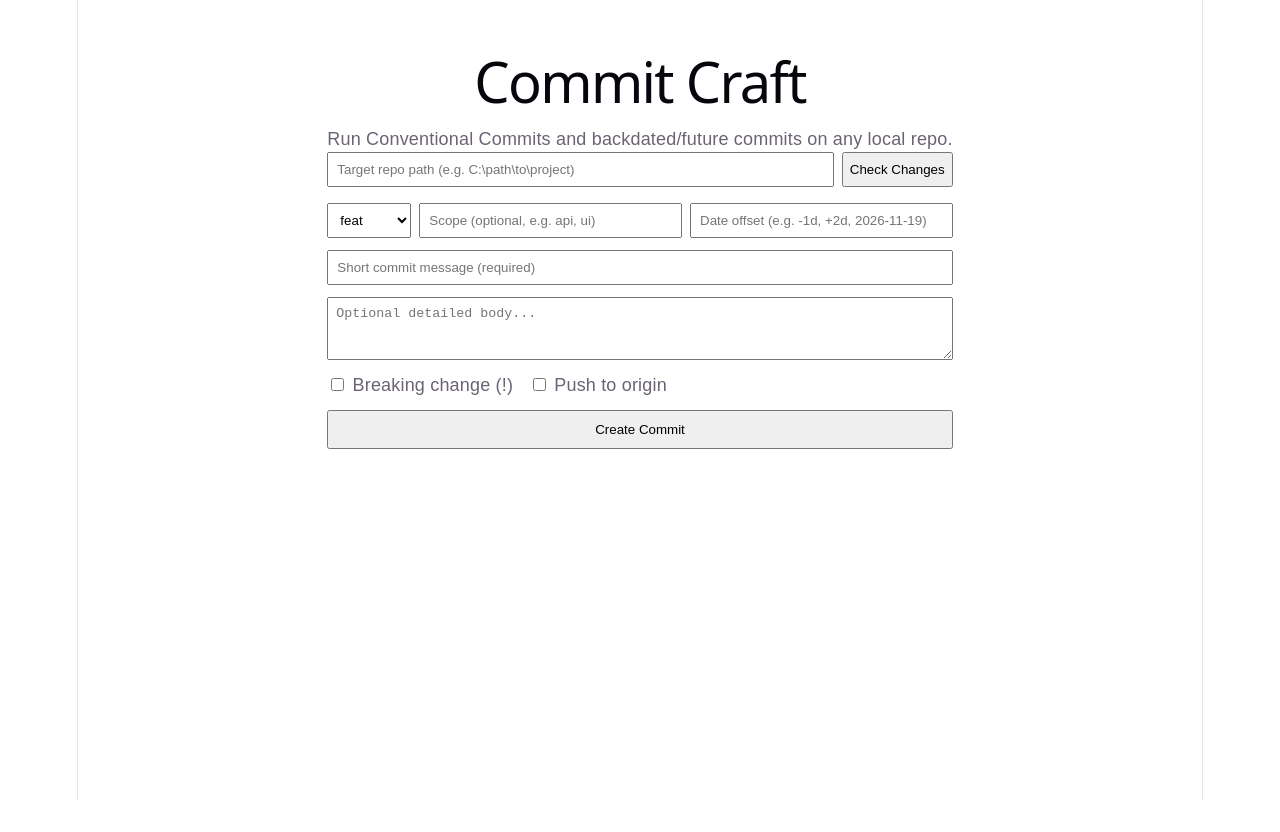
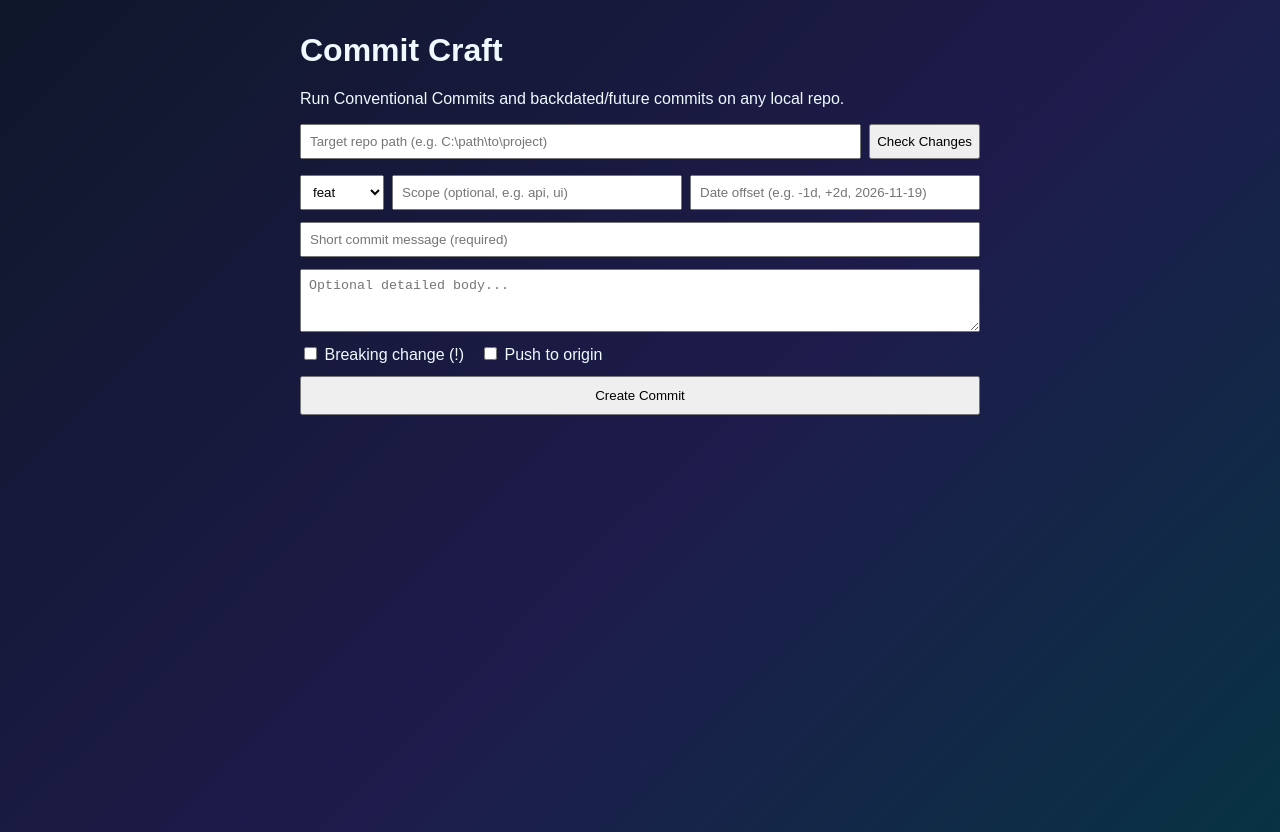
Before and after one commit to SenaEnana/Commit-Craft, a React (Vite) app in the folder frontend/: page / in a window 1280 px wide. Before the commit the page ends 800 px from the top, so only its background shows below. Built offline with nearby package versions, Linux system fonts and the light colour scheme.

Commit message:
updated styling

```diff
--- a/frontend/src/index.css
+++ b/frontend/src/index.css
@@ -1,111 +1,218 @@
 :root {
-  --text: #6b6375;
-  --text-h: #08060d;
-  --bg: #fff;
-  --border: #e5e4e7;
-  --code-bg: #f4f3ec;
-  --accent: #aa3bff;
-  --accent-bg: rgba(170, 59, 255, 0.1);
-  --accent-border: rgba(170, 59, 255, 0.5);
-  --social-bg: rgba(244, 243, 236, 0.5);
-  --shadow:
-    rgba(0, 0, 0, 0.1) 0 10px 15px -3px, rgba(0, 0, 0, 0.05) 0 4px 6px -2px;
-
-  --sans: system-ui, 'Segoe UI', Roboto, sans-serif;
-  --heading: system-ui, 'Segoe UI', Roboto, sans-serif;
-  --mono: ui-monospace, Consolas, monospace;
-
-  font: 18px/145% var(--sans);
-  letter-spacing: 0.18px;
-  color-scheme: light dark;
-  color: var(--text);
-  background: var(--bg);
-  font-synthesis: none;
-  text-rendering: optimizeLegibility;
-  -webkit-font-smoothing: antialiased;
-  -moz-osx-font-smoothing: grayscale;
-
-  @media (max-width: 1024px) {
-    font-size: 16px;
-  }
+  --bg-dark: #0f172a;
+  --indigo-950: #1e1b4b;
+  --indigo-900: #312e81;
+  --indigo-800: #3730a3;
+  --indigo-600: #4f46e5;
+  --indigo-300: #a5b4fc;
+  --indigo-200: #c7d2fe;
+  --cyan-900: #164e63;
+  --cyan-800: #083344;
+  --cyan-500: #06b6d4;
+  --cyan-400: #22d3ee;
+  --cyan-300: #67e8f9;
+  --cyan-100: #cffafe;
+  --sky-100: #f0f9ff;
+  --sky-200: #bae6fd;
+  --slate-400: #94a3b8;
+  --rose-400: #fb7185;
+  --rose-200: #fecdd3;
 }
 
-@media (prefers-color-scheme: dark) {
-  :root {
-    --text: #9ca3af;
-    --text-h: #f3f4f6;
-    --bg: #16171d;
-    --border: #2e303a;
-    --code-bg: #1f2028;
-    --accent: #c084fc;
-    --accent-bg: rgba(192, 132, 252, 0.15);
-    --accent-border: rgba(192, 132, 252, 0.5);
-    --social-bg: rgba(47, 48, 58, 0.5);
-    --shadow:
-      rgba(0, 0, 0, 0.4) 0 10px 15px -3px, rgba(0, 0, 0, 0.25) 0 4px 6px -2px;
-  }
-
-  #social .button-icon {
-    filter: invert(1) brightness(2);
-  }
+* {
+  box-sizing: border-box;
 }
 
 body {
   margin: 0;
+  min-height: 100vh;
+  font-family: Inter, system-ui, -apple-system, sans-serif;
+  color: var(--sky-100);
+  background: linear-gradient(135deg, var(--bg-dark) 0%, var(--indigo-950) 55%, var(--cyan-800) 100%);
 }
 
-#root {
-  width: 1126px;
-  max-width: 100%;
-  margin: 0 auto;
-  text-align: center;
-  border-inline: 1px solid var(--border);
-  min-height: 100svh;
-  display: flex;
-  flex-direction: column;
-  box-sizing: border-box;
+.commit-page {
+  min-height: 100vh;
+  padding: 2.5rem 1rem;
 }
 
-h1,
-h2 {
-  font-family: var(--heading);
-  font-weight: 500;
-  color: var(--text-h);
+.commit-card {
+  max-width: 720px;
+  margin: 0 auto;
+  padding: 2rem;
+  border-radius: 16px;
+  background: rgba(15, 23, 42, 0.9);
+  border: 1px solid rgba(34, 211, 238, 0.28);
+  box-shadow: 0 20px 50px rgba(30, 27, 75, 0.65);
 }
 
-h1 {
-  font-size: 56px;
-  letter-spacing: -1.68px;
-  margin: 32px 0;
-  @media (max-width: 1024px) {
-    font-size: 36px;
-    margin: 20px 0;
-  }
-}
-h2 {
-  font-size: 24px;
-  line-height: 118%;
-  letter-spacing: -0.24px;
-  margin: 0 0 8px;
-  @media (max-width: 1024px) {
-    font-size: 20px;
-  }
-}
-p {
-  margin: 0;
+.commit-badge {
+  display: inline-block;
+  margin-bottom: 0.75rem;
+  padding: 0.25rem 0.75rem;
+  border-radius: 999px;
+  font-size: 0.75rem;
+  font-weight: 700;
+  letter-spacing: 0.08em;
+  text-transform: uppercase;
+  color: var(--cyan-400);
+  background: rgba(34, 211, 238, 0.12);
+  border: 1px solid rgba(34, 211, 238, 0.35);
 }
 
-code,
-.counter {
-  font-family: var(--mono);
-  display: inline-flex;
-  border-radius: 4px;
-  color: var(--text-h);
+.commit-title {
+  margin: 0;
+  font-size: 1.9rem;
+  background: linear-gradient(90deg, var(--indigo-300), var(--cyan-400));
+  -webkit-background-clip: text;
+  background-clip: text;
+  -webkit-text-fill-color: transparent;
 }
 
-code {
-  font-size: 15px;
-  line-height: 135%;
-  padding: 4px 8px;
-  background: var(--code-bg);
+.commit-subtitle {
+  margin: 0.4rem 0 1.5rem;
+  color: var(--slate-400);
+  font-size: 0.95rem;
 }
+
+.commit-row {
+  display: flex;
+  gap: 0.65rem;
+  flex-wrap: wrap;
+}
+
+.commit-form {
+  display: grid;
+  gap: 0.9rem;
+}
+
+.commit-input,
+.commit-select,
+.commit-textarea {
+  border-radius: 10px;
+  font-size: 0.92rem;
+  font-family: inherit;
+  outline: none;
+  transition: border-color 0.15s ease, box-shadow 0.15s ease;
+}
+
+.commit-input {
+  flex: 1;
+  min-width: 160px;
+  padding: 0.65rem 0.85rem;
+  background: var(--indigo-950);
+  color: var(--sky-100);
+  border: 1px solid var(--indigo-800);
+}
+
+.commit-input:focus,
+.commit-textarea:focus {
+  border-color: var(--cyan-400);
+  box-shadow: 0 0 0 3px rgba(34, 211, 238, 0.18);
+}
+
+.commit-select {
+  padding: 0.65rem 0.85rem;
+  background: var(--cyan-900);
+  color: var(--cyan-100);
+  border: 1px solid #0e7490;
+  font-weight: 600;
+}
+
+.commit-select:focus {
+  border-color: var(--cyan-400);
+  box-shadow: 0 0 0 3px rgba(34, 211, 238, 0.2);
+}
+
+.commit-textarea {
+  width: 100%;
+  padding: 0.75rem 0.85rem;
+  background: var(--indigo-950);
+  color: var(--sky-100);
+  border: 1px solid var(--indigo-800);
+  resize: vertical;
+}
+
+.btn-secondary {
+  padding: 0.65rem 1.1rem;
+  border-radius: 10px;
+  border: 1px solid var(--cyan-400);
+  background: rgba(8, 145, 178, 0.22);
+  color: var(--cyan-300);
+  font-weight: 600;
+  cursor: pointer;
+}
+
+.btn-secondary:hover {
+  background: rgba(34, 211, 238, 0.24);
+}
+
+.btn-primary {
+  padding: 0.8rem 1.25rem;
+  border-radius: 10px;
+  border: none;
+  background: linear-gradient(90deg, var(--indigo-600) 0%, var(--cyan-500) 100%);
+  color: #ffffff;
+  font-weight: 700;
+  font-size: 0.98rem;
+  cursor: pointer;
+  box-shadow: 0 8px 24px rgba(6, 182, 212, 0.28);
+}
+
+.btn-primary:hover {
+  filter: brightness(1.08);
+}
+
+.file-list {
+  list-style: none;
+  margin: 1rem 0;
+  padding: 0.75rem 1rem;
+  border-radius: 10px;
+  background: rgba(30, 27, 75, 0.55);
+  border: 1px solid rgba(99, 102, 241, 0.35);
+}
+
+.file-item {
+  padding: 0.25rem 0;
+  font-size: 0.88rem;
+  color: var(--sky-200);
+}
+
+.file-status {
+  margin-right: 0.5rem;
+  color: var(--cyan-400);
+  font-weight: 700;
+}
+
+.checkbox-group {
+  display: flex;
+  gap: 1.5rem;
+  flex-wrap: wrap;
+  color: var(--indigo-200);
+  font-size: 0.9rem;
+}
+
+.checkbox-label {
+  display: inline-flex;
+  align-items: center;
+  gap: 0.4rem;
+  cursor: pointer;
+}
+
+.banner-success {
+  margin-top: 1rem;
+  padding: 0.75rem 1rem;
+  border-radius: 10px;
+  background: rgba(8, 145, 178, 0.2);
+  border: 1px solid var(--cyan-400);
+  color: var(--cyan-300);
+}
+
+.banner-error {
+  margin-top: 1rem;
+  padding: 0.75rem 1rem;
+  border-radius: 10px;
+  background: rgba(190, 18, 60, 0.2);
+  border: 1px solid var(--rose-400);
+  color: var(--rose-200);
+}
```
